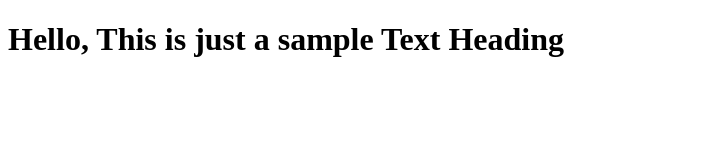
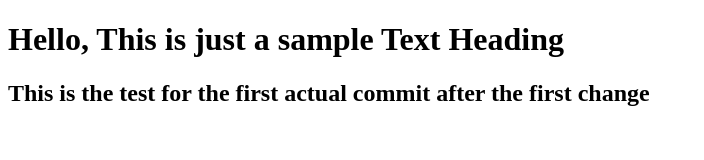
Before and after one commit to Prathyushkv/CI-CD-2--Repo-Name-CICD-Html-, a plain HTML site: page index.html in a window 1280 px wide. Shown: the whole page, without its empty margins (0-704 px from the left). Drawn offline with Linux system fonts and the light colour scheme.

Commit message:
very first commit

```diff
--- a/index.html
+++ b/index.html
@@ -7,5 +7,6 @@
   </head>
   <body>
     <h1>Hello, This is just a sample Text Heading</h1>
+    <h2>This is the test for the first actual commit after the first change</h2>
   </body>
 </html>
```
